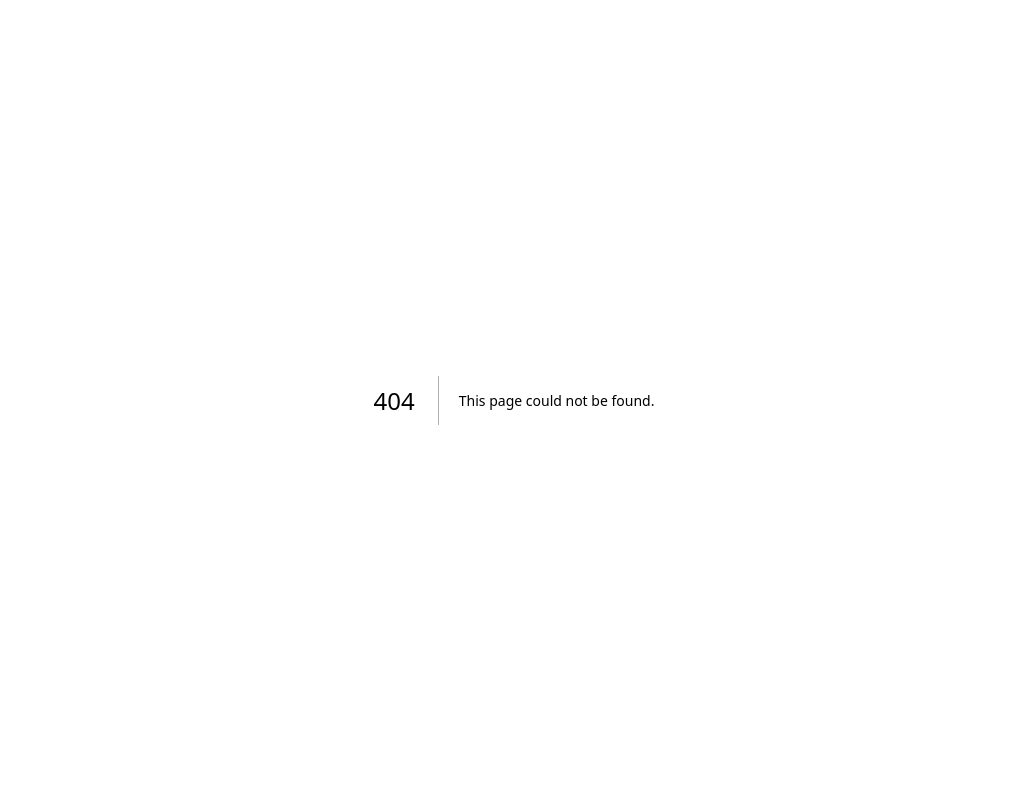
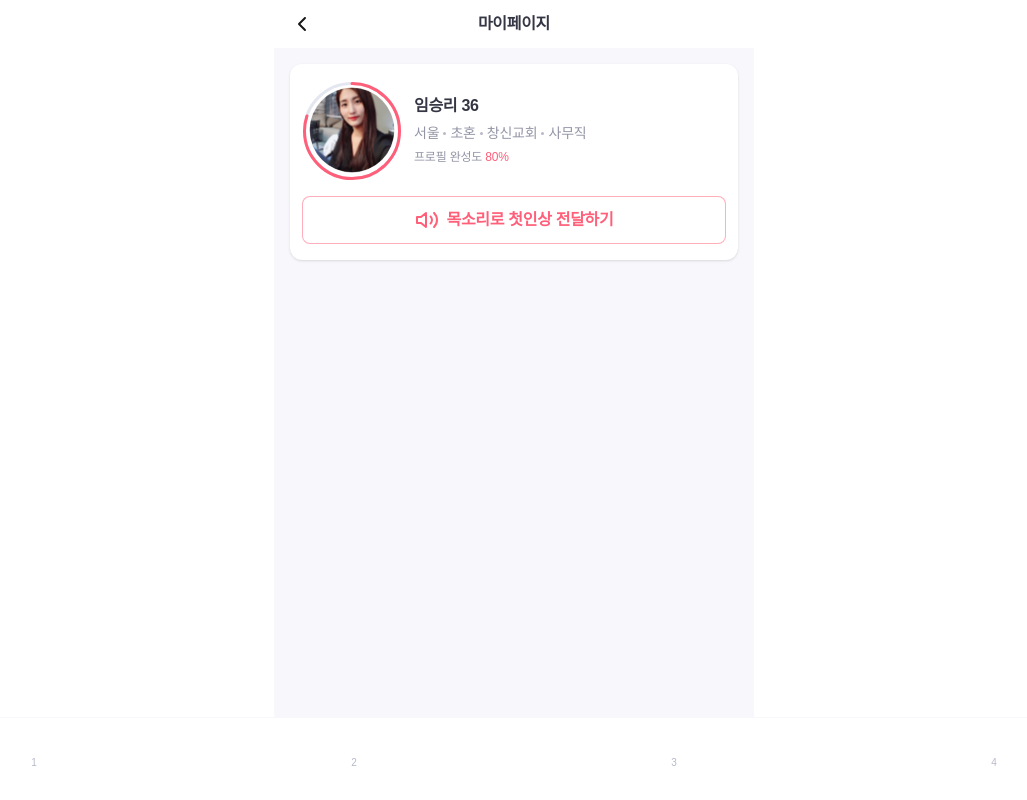
Before and after one commit to bbung95/cmate-frontend-pa, a Next.js app: page /my in a window 1280 px wide. Before the commit this address had no page. Shown: the whole page, without its empty margins (126-1153 px from the left). Built offline with nearby package versions, Linux system fonts and the light colour scheme.

Commit message:
feat: header component add & profile card add

```diff
--- a/src/app/layout.tsx
+++ b/src/app/layout.tsx
@@ -1,21 +1,10 @@
 import type { Metadata } from 'next';
-import { Geist, Geist_Mono } from 'next/font/google';
 
 import '@/styles/globals.css';
 
-const geistSans = Geist({
-	variable: '--font-geist-sans',
-	subsets: ['latin'],
-});
-
-const geistMono = Geist_Mono({
-	variable: '--font-geist-mono',
-	subsets: ['latin'],
-});
-
 export const metadata: Metadata = {
-	title: 'Create Next App',
-	description: 'Generated by create next app',
+	title: '크리스천메이트',
+	description: '크리스천메이트 과제전형',
 };
 
 export default function RootLayout({
@@ -25,7 +14,11 @@ export default function RootLayout({
 }>) {
 	return (
 		<html lang="en">
-			<body className={`${geistSans.variable} ${geistMono.variable} antialiased`}>{children}</body>
+			<body className={`antialiased`}>
+				<main>
+					<div className="bg-gray-6 mx-auto min-h-screen w-full max-w-480">{children}</div>
+				</main>
+			</body>
 		</html>
 	);
 }
--- /dev/null
+++ b/src/app/my/components/ProfileCard.tsx
@@ -0,0 +1,41 @@
+'use client';
+
+import MockProfileImg from '@/assets/mock_profile.png';
+import Button from '@/components/common/Button/Button';
+import Icon from '@/components/common/Icon';
+import ProgressLine from '@/components/common/ProgressLine/ProgressLine';
+
+const ProfileCard = () => {
+	return (
+		<div className="space-y-16 rounded-lg bg-white px-12 py-16 shadow-sm">
+			<div className="flex items-center gap-12">
+				<div className="relative size-100">
+					<ProgressLine percentage={80} size={95} />
+					<div className="absolute top-1/2 left-1/2 size-85 -translate-x-1/2 -translate-y-1/2 overflow-hidden rounded-full">
+						<img src={MockProfileImg.src} className="size-full" alt="프로필 사진" />
+					</div>
+				</div>
+				<div className="space-y-4">
+					<h2 className="text-b1-bold text-gray-black">임승리 36</h2>
+					<ul className="text-b2 text-gray-2 flex items-center gap-4">
+						<li>서울</li>
+						<li className="bg-gray-3 size-3 rounded-full"></li>
+						<li>초혼</li>
+						<li className="bg-gray-3 size-3 rounded-full"></li>
+						<li>창신교회</li>
+						<li className="bg-gray-3 size-3 rounded-full"></li>
+						<li>사무직</li>
+					</ul>
+					<p className="text-b3 text-gray-2">
+						프로필 완성도 <span className="text-main-coral-pink">80%</span>
+					</p>
+				</div>
+			</div>
+			<Button variant="secondary-line" className="w-full" leftIcon={<Icon name="volume" className="size-24" />}>
+				목소리로 첫인상 전달하기
+			</Button>
+		</div>
+	);
+};
+
+export default ProfileCard;
--- /dev/null
+++ b/src/app/my/layout.tsx
@@ -0,0 +1,24 @@
+'use client';
+
+import TabBar, { TabBarItem } from '@/components/common/TabBar/TabBar';
+import TopNavigation from '@/components/common/TopNavigation/TopNavigation';
+import MobileLayout from '@/components/layout/MobileLayout';
+
+export default function MyLayout({
+	children,
+}: Readonly<{
+	children: React.ReactNode;
+}>) {
+	return (
+		<MobileLayout>
+			<TopNavigation leftRender={<TopNavigation.BackButton />} title="마이페이지" />
+			<div className="flex-1 p-16">{children}</div>
+			<TabBar>
+				<TabBarItem label="1" icon={<></>} />
+				<TabBarItem label="2" icon={<></>} />
+				<TabBarItem label="3" icon={<></>} />
+				<TabBarItem label="4" icon={<></>} />
+			</TabBar>
+		</MobileLayout>
+	);
+}
--- /dev/null
+++ b/src/app/my/page.tsx
@@ -0,0 +1,17 @@
+import { Metadata } from 'next';
+
+import ProfileCard from './components/ProfileCard';
+
+export const metadata: Metadata = {
+	title: '크리스천메이트 - 마이페이지',
+	description: '크리스천메이트 과제전형',
+};
+
+export default function My() {
+	return (
+		<div className="flex flex-col gap-16">
+			{/* 프로필 카드 */}
+			<ProfileCard />
+		</div>
+	);
+}
--- /dev/null
+++ b/src/app/my/profile/page.tsx
@@ -0,0 +1,3 @@
+export default function Profile() {
+	return <div className="flex min-h-screen items-center justify-center font-sans dark:bg-black">profile</div>;
+}
--- a/src/app/page.tsx
+++ b/src/app/page.tsx
@@ -1,3 +1,3 @@
 export default function Home() {
-	return <div className="flex min-h-screen items-center justify-center bg-zinc-50 font-sans dark:bg-black">HOME</div>;
+	return <div className="flex min-h-screen items-center justify-center font-sans dark:bg-black">HOME</div>;
 }
--- a/src/components/common/Button/Button.tsx
+++ b/src/components/common/Button/Button.tsx
@@ -7,7 +7,9 @@ interface ButtonProps extends ButtonHTMLAttributes<HTMLButtonElement>, VariantPr
 }
 
 export const buttonVariants = cva(
-	['inline-flex items-center justify-center transition-all disabled:cursor-not-allowed whitespace-nowrap rounded-md'],
+	[
+		'inline-flex items-center gap-8 justify-center transition-all disabled:cursor-not-allowed whitespace-nowrap rounded-md',
+	],
 	{
 		variants: {
 			variant: {
@@ -21,8 +23,8 @@ export const buttonVariants = cva(
 			size: {
 				xl: 'h-64 px-28 text-h2',
 				l: 'h-56 px-24 text-h2',
-				m: 'h-48 px-20 text-b1',
-				s: 'h-32 px-16 text-b2',
+				m: 'h-48 px-20 text-b1-bold',
+				s: 'h-32 px-16 text-b2-bold',
 			},
 		},
 		defaultVariants: {
@@ -43,9 +45,9 @@ export default function Button({
 }: ButtonProps) {
 	return (
 		<button className={`${buttonVariants({ size, variant })} ${className}`} {...props}>
-			{leftIcon && <span className="mr-2 flex items-center">{leftIcon}</span>}
-			{children}
-			{rightIcon && <span className="ml-2 flex items-center">{rightIcon}</span>}
+			{leftIcon && <span className="flex items-center">{leftIcon}</span>}
+			<p>{children}</p>
+			{rightIcon && <span className="flex items-center">{rightIcon}</span>}
 		</button>
 	);
 }
--- a/src/components/common/Icon/lib/index.ts
+++ b/src/components/common/Icon/lib/index.ts
@@ -1 +1,2 @@
 export { default as arrow } from './icon_arrow.svg';
+export { default as volume } from './icon_volume.svg';
--- /dev/null
+++ b/src/components/common/ProgressLine/ProgressLine.tsx
@@ -0,0 +1,52 @@
+import { useEffect, useState } from 'react';
+
+import { cn } from '@/lib/utils';
+
+interface ProfileProgressProps {
+	percentage: number; // 0 ~ 100
+	size?: number;
+	className?: string;
+}
+
+const ProgressLine = ({ percentage, size = 100, className }: ProfileProgressProps) => {
+	const radius = size / 2; // 원의 반지름
+	const circumference = 2 * Math.PI * radius; // 원둘레 (약 282.7)
+
+	const [offset, setOffset] = useState(circumference);
+
+	useEffect(() => {
+		const progressOffset = circumference - (percentage / 100) * circumference;
+		const frame = requestAnimationFrame(() => {
+			setOffset(progressOffset);
+		});
+		return () => cancelAnimationFrame(frame);
+	}, [percentage, circumference]);
+
+	return (
+		<svg
+			width="101"
+			height="101"
+			viewBox="0 0 101 101"
+			fill="none"
+			xmlns="http://www.w3.org/2000/svg"
+			style={{ transform: 'rotate(-90deg)' }}
+			className={cn('text-main-coral-pink', className)}
+		>
+			<circle cx="50" cy="50" r="47.5" stroke="#E4E6F0" strokeWidth="3" />
+			<circle
+				cx="50"
+				cy="50"
+				r={radius}
+				fill="transparent"
+				stroke="currentColor"
+				strokeWidth="3"
+				strokeDasharray={circumference}
+				strokeDashoffset={offset}
+				strokeLinecap="round" // 끝부분을 둥글게
+				style={{ transition: 'stroke-dashoffset 0.8s ease-in-out' }}
+			/>
+		</svg>
+	);
+};
+
+export default ProgressLine;
--- a/src/styles/foundation/index.css
+++ b/src/styles/foundation/index.css
@@ -35,10 +35,10 @@
 	--line-height-h2: 2.4rem;
 
 	--font-size-b1: 1.6rem;
-	--line-height-b1: 2.2rem;
+	--line-height-b1: 2.4rem;
 
 	--font-size-b2: 1.4rem;
-	--line-height-b2: 1.8rem;
+	--line-height-b2: 2.2rem;
 
 	--font-size-b3: 1.2rem;
 	--line-height-b3: 1.8rem;
```
Also changed, not shown: src/assets/mock_profile.png (added), src/components/common/Icon/lib/icon_volume.svg (added).
